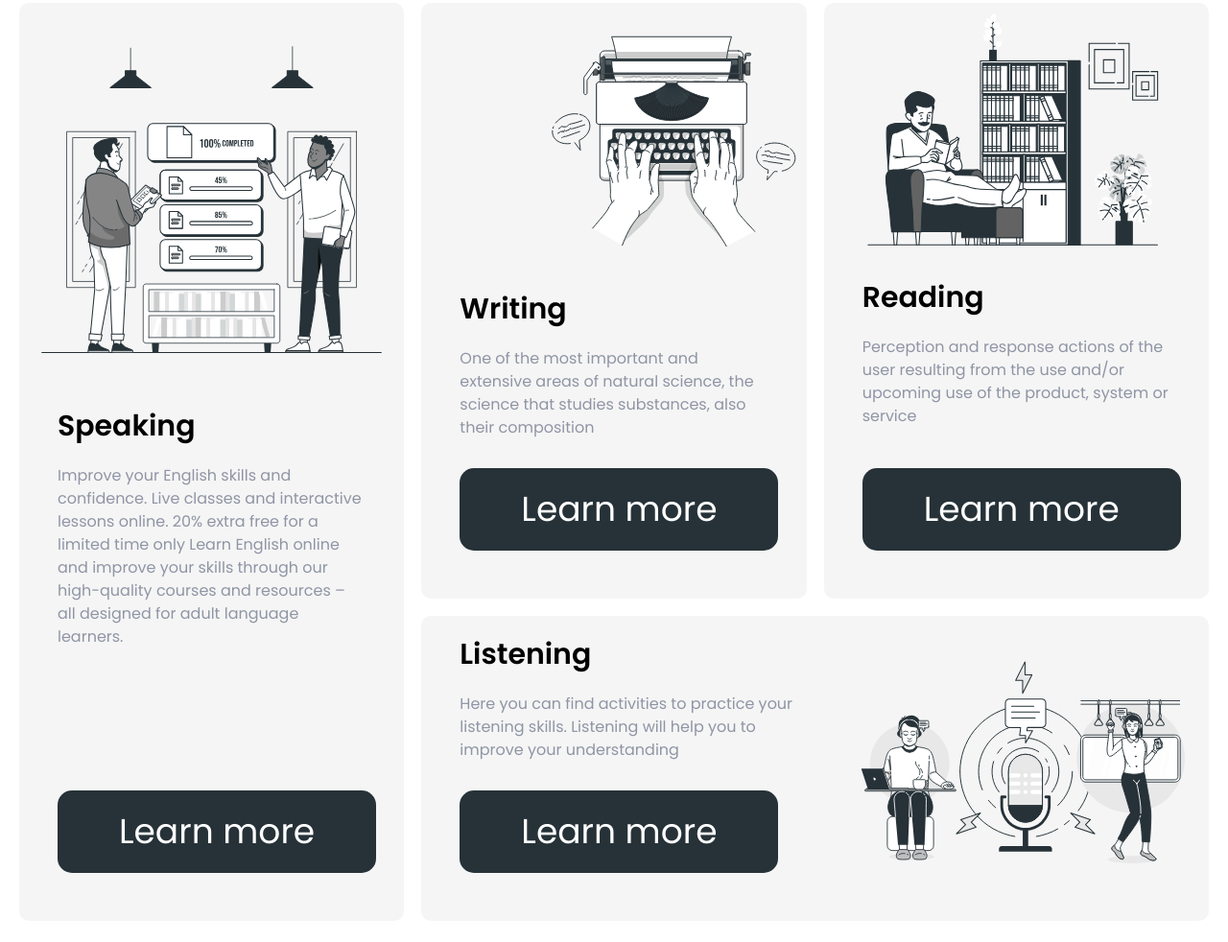
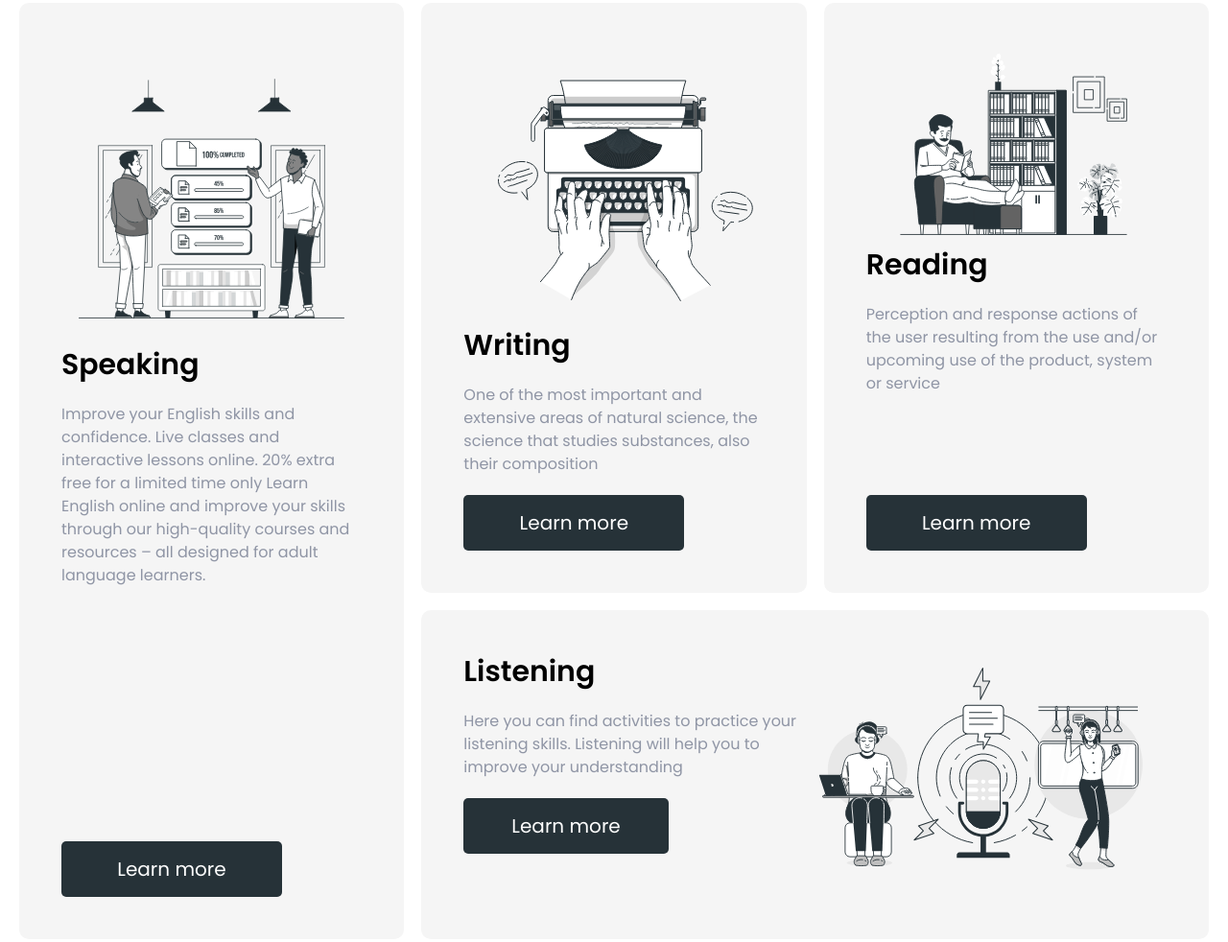
Before and after one commit to GunterCW/language-school, a website: page app/index.html in a window 1280 px wide. Shown: the part 1059-2041 px from the top of the page at 96% size. Drawn offline with Linux system fonts and the light colour scheme; files that its build step writes are made by us from their sources.

Commit message:
feature(media): FIX cards

```diff
--- a/app/index.html
+++ b/app/index.html
@@ -73,9 +73,8 @@
                 high-quality courses and resources – all designed for adult
                 language learners.
               </p>
-              <div class="section__card-button">
-                <button class="button">Learn more</button>
-              </div>
+
+              <button class="button section__card-button">Learn more</button>
             </div>
             <div class="section__card">
               <img src="./src/img/section-card-writing.svg" alt="" />
@@ -85,9 +84,8 @@
                 science, the science that studies substances, also their
                 composition
               </p>
-              <div class="section__card-button">
-                <button class="button">Learn more</button>
-              </div>
+
+              <button class="button section__card-button">Learn more</button>
             </div>
             <div class="section__card">
               <img src="./src/img/section-card-reading.svg" alt="" />
@@ -96,9 +94,8 @@
                 Perception and response actions of the user resulting from the
                 use and/or upcoming use of the product, system or service
               </p>
-              <div class="section__card-button">
-                <button class="button">Learn more</button>
-              </div>
+
+              <button class="button section__card-button">Learn more</button>
             </div>
             <div class="section__card">
               <div>
@@ -107,9 +104,8 @@
                   Here you can find activities to practice your listening
                   skills. Listening will help you to improve your understanding
                 </p>
-                <div class="section__card-button">
-                  <button class="button">Learn more</button>
-                </div>
+
+                <button class="button section__card-button">Learn more</button>
               </div>
               <img src="./src/img/section-card-listening.svg" alt="" />
             </div>
--- a/app/src/scss/styles.scss
+++ b/app/src/scss/styles.scss
@@ -219,18 +219,19 @@ button {
     border-radius: 10px;
     display: flex;
     flex-direction: column;
+    padding: 44px;
     &-title {
       font-weight: 600;
       font-size: 30px;
-      line-height: 80px;
-      padding-left: 40px;
+      line-height: 40px;
+      margin-bottom: 20px;
     }
     &-description {
       font-weight: 400;
       font-size: 16px;
       line-height: 24px;
       color: $color-secondary;
-      padding: 0 40px 30px;
+      margin-bottom: 20px;
     }
     &:first-child {
       grid-row: span 2;
@@ -238,8 +239,6 @@ button {
     &:nth-child(2) {
       img {
         align-self: end;
-        padding-left: 122px;
-        padding-top: 0px;
       }
     }
     &:last-child {
@@ -248,11 +247,13 @@ button {
       flex-direction: row;
     }
 
-    button {
-      padding: 16px 64px;
-    }
     &-button {
-      margin: auto auto 50px 40px;
+      padding: 14px 50px;
+      font-size: 20px;
+      line-height: 30px;
+      margin-top: auto;
+      border-radius: 5px;
+      max-width: 230px;
     }
   }
   @media screen and (max-width: $desktop-sm) {
@@ -272,7 +273,7 @@ button {
         }
       }
 
-      button {
+      &-button {
         padding: 16px 40px;
         font-weight: 500;
         font-size: 18px;
@@ -352,22 +353,23 @@ button {
   &__card {
     display: flex;
     flex-direction: column;
+    justify-content: space-between;
+    height: 100%;
     img {
-      padding-bottom: 40px;
+      margin-bottom: 40px;
       max-width: 380px;
-      max-height: 315px;
+      max-height: 280px;
     }
     &-title {
       font-weight: 600;
       font-size: 30px;
       line-height: 48px;
       color: $color-title;
-      padding-bottom: 20px;
+      margin-bottom: 20px;
     }
     &-description {
       color: $color-secondary;
-      padding-bottom: 40px;
-      max-height: 100px;
+      margin-bottom: 40px;
     }
     &-button {
       background: #eeeeee;
```
Also changed, not shown: app/src/css/style.min.css.
